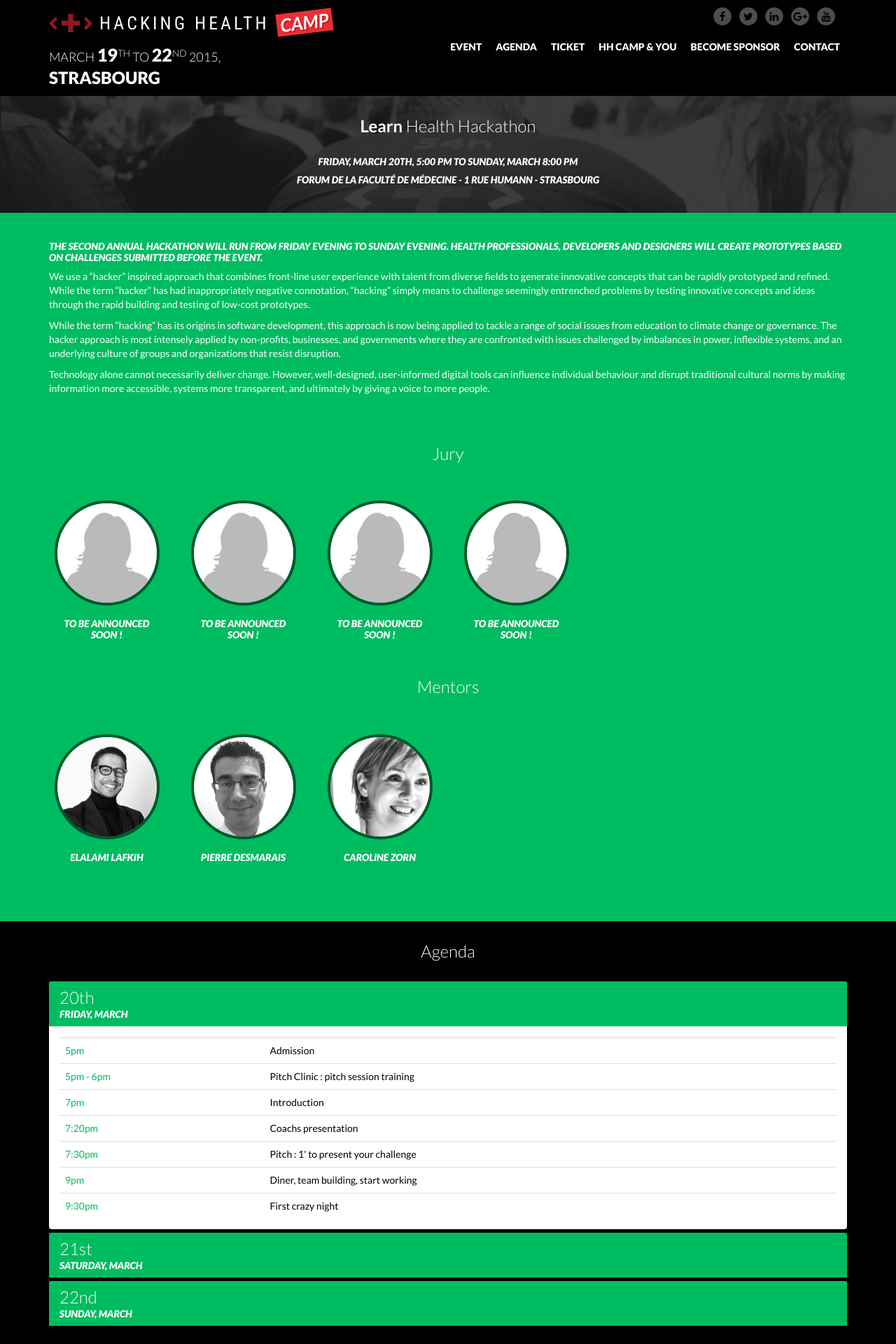
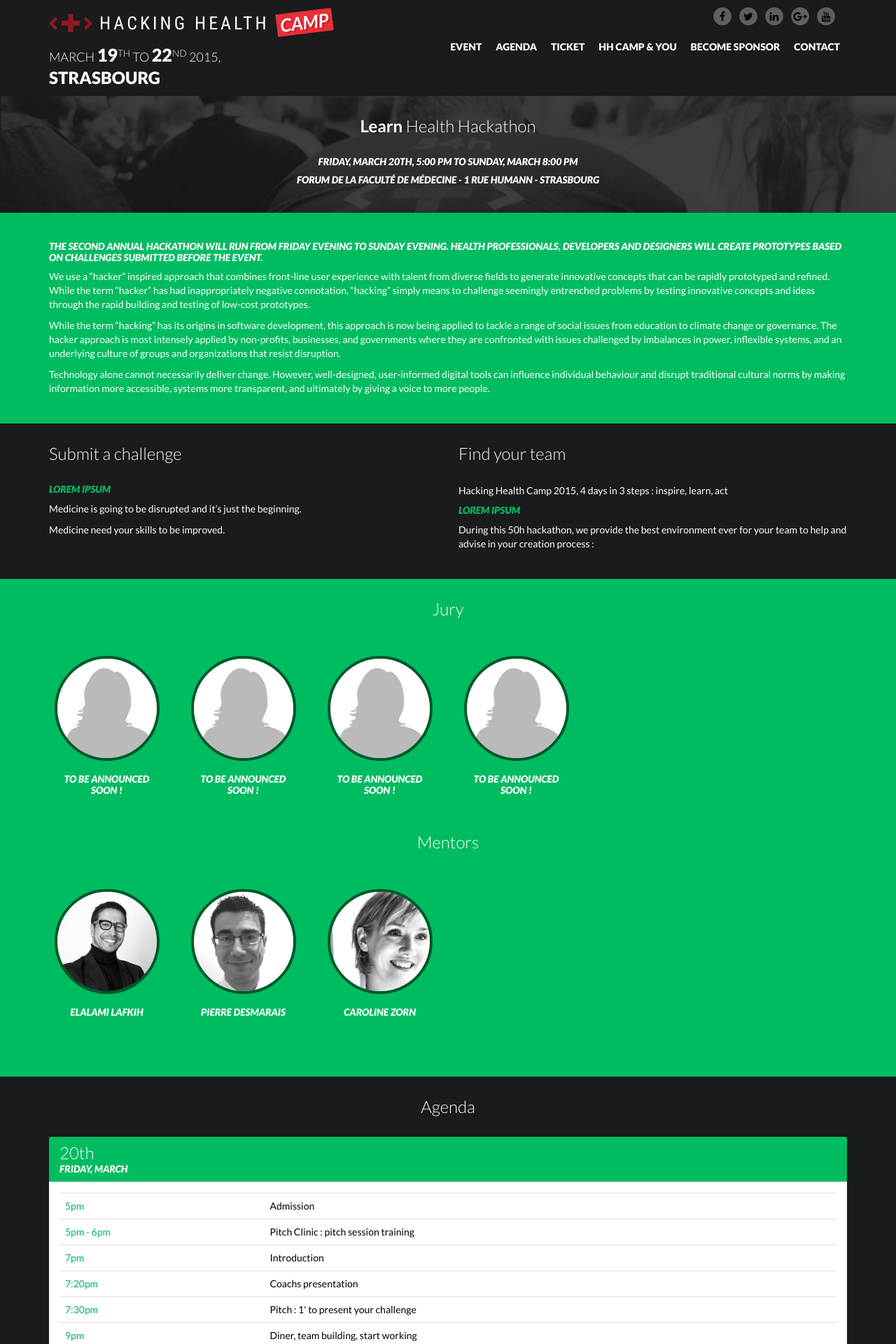
Before and after one commit to AlsaceDigitale/hhcamp_2015, a Jekyll site: the page built from health-hackathon.html, in a window 1280 px wide. Shown: the top 1920 px of the page at 70% size. Built offline with Jekyll 4.4.1, drawn with Linux system fonts in a browser that asks for light colours; nearby versions of some CDN libraries.

Commit message:
complement page for health-hackathon

```diff
--- /dev/null
+++ b/_includes/health-hackathon/complement.markdown
@@ -0,0 +1,19 @@
+<div class="col-xs-12 col-md-6" markdown="1">
+## Submit a challenge
+
+### Lorem ipsum
+
+Medicine is going to be disrupted and it’s just the beginning.
+
+Medicine need your skills to be improved.
+</div>
+
+<div class="col-xs-12 col-md-6" markdown="1">
+## Find your team
+
+Hacking Health Camp 2015, 4 days in 3 steps : inspire, learn, act
+
+### Lorem ipsum
+
+During this 50h hackathon, we provide the best environment ever for your team to help and advise in your creation process :
+</div>
--- a/_layouts/event.html
+++ b/_layouts/event.html
@@ -5,6 +5,16 @@
 {% assign mnemonic = event.name | downcase | replace:' ','-' %}
 {% include event/intro.html %}
 {% include shared/presentation.html %}
+{% if page.path == "health-hackathon.html" %}
+{% capture complement %}{% include {{ mnemonic }}/complement.markdown %}{% endcapture %}
+<section class="complement {{ mnemonic }}">
+  <div class="container">
+    <div class="row">
+      {{ complement | markdownify }}
+    </div>
+  </div>
+</section>
+{% endif %}
 {% include shared/people.html sectionKey=mnemonic %}
 {% include shared/schedule.html scheduleKey=mnemonic %}
 {{ content }}
--- a/css/main.sass
+++ b/css/main.sass
@@ -7,17 +7,19 @@
 
 $events: future-of-health $future-color, health-pitch-challenge $pitch-color, health-data-day $dataday-color, health-hackathon $hackathon-color
 
+$default-background-color: #1a1b1d
+
 $brand-primary: #ea2f38
 $brand-primary-darker: #d01b22
 
 $font-family-sans-serif:    Lato, Arial, Helvetica, sans-serif
-$body-bg:                   black
+$body-bg:                   $default-background-color
 $text-color:                white
 $link-color:                $text-color
 
 
 $navbar-default-color:      white
-$navbar-default-bg:         black
+$navbar-default-bg:         $default-background-color
 $navbar-default-border:     $navbar-default-bg
 
 $navbar-inverse-color:      $navbar-default-color
@@ -28,7 +30,6 @@
 $navbar-inverse-link-color: $navbar-default-link-color
 
 $dropdown-menu-background-color: #343537
-$support-background-color:       #1a1b1d
 
 $asset-path: 'http://alsacedigitale.github.io/hhcamp_wip'
 
@@ -174,7 +175,7 @@
 
 .home
   .navbar
-    background: $support-background-color url($asset-path + '/img/slide.jpg') no-repeat center center
+    background: $default-background-color url($asset-path + '/img/slide.jpg') no-repeat center center
     height: 653px
     .intro
       h1
@@ -322,14 +323,14 @@
     margin-bottom: 0
 
 section.support
-  background-color: $support-background-color
+  background-color: $default-background-color
   color: white
   .h5
     margin: 10px
     margin-right: 15px
 
 section.testimony
-  background-color: $support-background-color
+  background-color: $default-background-color
   color: white
   .person
     .img-container
@@ -382,6 +383,14 @@
     &:hover
       .overlay
         display: block
+
+section.complement
+  @each $event in $events
+    $event-name: nth($event, 1)
+    $event-color: nth($event, 2)
+    &.#{ $event-name }
+      h3
+        color: $event-color
 
 section.people
   background-color: $brand-primary
@@ -439,7 +448,7 @@
   .block
     padding: 20px
     margin: 10px
-    background-color: $support-background-color
+    background-color: $default-background-color
     text-align: center
     .h2
       margin-top: 0
```
